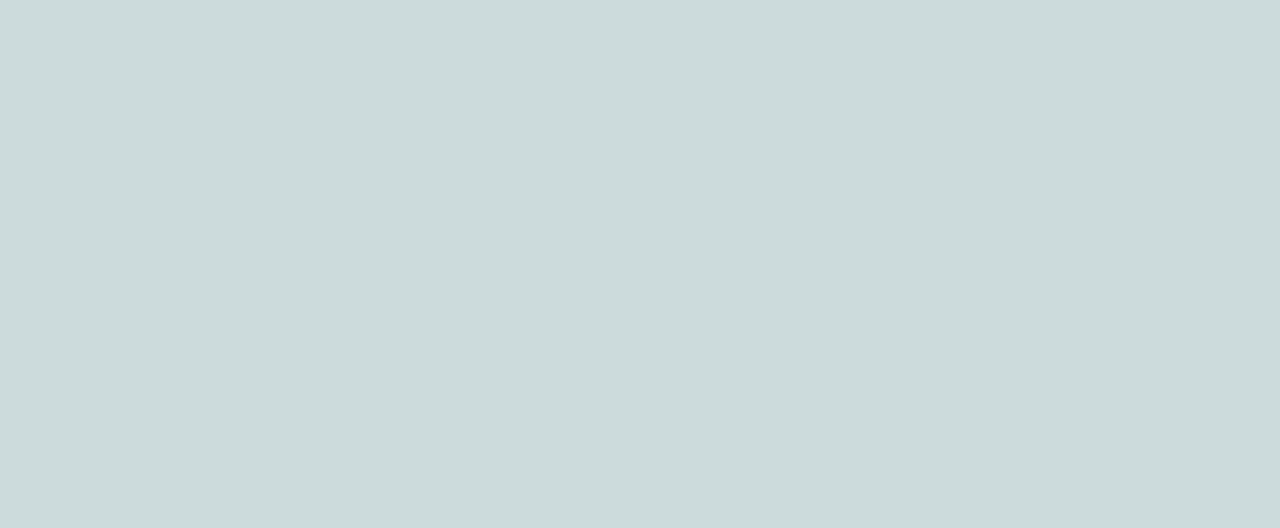
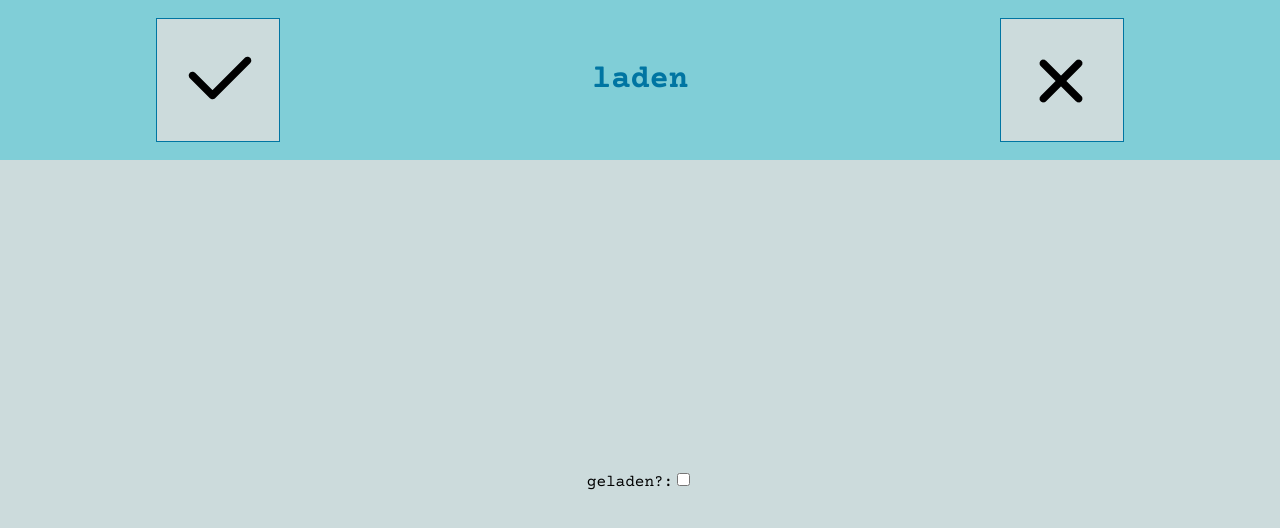
Before and after one commit to MRensen/transport-app-frontend, a React (Create React App) app: page /driver/laden in a window 1280 px wide. Shown: the top 528 px of the page. Built offline with nearby package versions, Linux system fonts and the light colour scheme.

Commit message:
added laden/lossen pages

```diff
--- a/src/App.js
+++ b/src/App.js
@@ -10,6 +10,8 @@ import DriverAccount from "./pages/DriverPages/DriverAccount/DriverAccount";
 import DriverPlanning from "./pages/DriverPages/DriverPlanning/DriverPlanning";
 import StopRoute from "./pages/DriverPages/StopRoute/StopRoute";
 import StartRoute from "./pages/DriverPages/StartRoute/StartRoute";
+import Lossen from "./pages/DriverPages/Lossen/Lossen";
+import Laden from "./pages/DriverPages/Laden/Laden";
 
 
 function App() {
@@ -33,6 +35,12 @@ function App() {
             <PrivateRoute path="/driver/planning" role="driver">
                 <DriverPlanning/>
             </PrivateRoute>
+            <PrivateRoute path="/driver/lossen" role="driver">
+                <Lossen/>
+            </PrivateRoute>
+            <PrivateRoute path="/driver/laden" role="driver">
+                <Laden/>
+            </PrivateRoute>
             {/*{(loggedIn && (name === "driver")) &&*/}
             {/*<Route path="/driver/home">*/}
             {/*    <DriverHome/>*/}
--- a/src/components/OrderContainer/OrderContainer.js
+++ b/src/components/OrderContainer/OrderContainer.js
@@ -1,8 +1,10 @@
 import styles from "./OrderContainer.module.css";
 import axios from "axios";
 import {useEffect, useState} from "react";
+import {useHistory} from "react-router-dom";
 
 export default function OrderContainer({endpoint}) {
+    const history = useHistory();
     const [orderData, setOrderData] = useState({"id":3001,"type":null,"orderStatus":null,"isPickup":null,"description":null,"creator":{"id":1001},"route":{"id":5001},"pallets":[{"height":100,"width":120,"length":80,"weight":0,"load":"things","type":"EURO"}],"loadingStreet":"edisonstraat","loadingHouseNumber":"39","loadingPostal":"7002xs","loadingName":"Brutra","loadingCity":"Doetinchem","loadingDate":null,"deliveryStreet":"zuivelweg","deliveryHouseNumber":"55","deliveryPostal":"8004dv","deliveryName":"jansen","deliveryCity":"almere","deliveryDate":null});
     useEffect(() => {
         async function getRouteData() {
@@ -18,9 +20,20 @@ export default function OrderContainer({endpoint}) {
         getRouteData();
     }, [])
 
+    function redirectFunction(){
+        if(orderData.isPickup){
+            history.push("/driver/laden");
+        } else {
+            history.push("/driver/lossen");
+        }
+    }
+
     return (
         <article className={styles.article}>
-            <button type="button" className={styles.button}>start</button>
+            <button type="button"
+                    className={styles.button}
+                    onClick={redirectFunction}
+            >start</button>
             <main className={styles.main}>
                 <p>lossen: {orderData.deliveryName} <br/>
                 {orderData.deliveryPostal + " " + orderData.deliveryCity}<br/>
--- /dev/null
+++ b/src/pages/DriverPages/Laden/Laden.js
@@ -0,0 +1,82 @@
+import {HeaderAcceptDecline} from "../../../components/Header/Header";
+import styles from "./Laden.module.css";
+import {useForm} from "react-hook-form";
+import {useHistory} from "react-router-dom";
+export default function Laden(){
+    const history = useHistory();
+    const {register, handleSubmit, watch, getValues} = useForm();
+    const watchGeladen = watch("geladen");
+    const watchEmbalageGeladen = watch("embalage-geladen");
+    const watchEmbalageGelost = watch("embalage-gelost");
+
+    function acceptFunction() {
+        console.log("needs to communicate to backend OrderStatus=LOADED(ofzoiets)");
+        history.push("/driver/home")
+    }
+
+    function declineFunction() {
+        console.log("decline");
+        history.push("/driver/home")
+    }
+
+    return (
+        <>
+            <HeaderAcceptDecline
+                titleName="laden"
+                acceptFunction={() => {
+                    handleSubmit(acceptFunction)();
+                    console.log("accept");
+                }}
+                declineFunction={declineFunction}
+            />
+            <form className={styles.form} onSubmit={handleSubmit(acceptFunction)}>
+                <label htmlFor="geladen" className={styles.label}>geladen?:
+                    <input type="checkbox"
+                           id="geladen"
+                           className={styles.checkbox}
+                           {...register("geladen")}
+                    />
+                </label>
+                {watchGeladen &&
+                <label htmlFor="embalage-gelost" className={styles.label}>embalage gelost?:
+                    <input type="checkbox"
+                           id="embalage-gelost"
+                           className={styles.checkbox}
+                           {...register("embalage-gelost")}
+                    />
+                </label>
+                }
+                {watchEmbalageGelost &&
+                <label htmlFor="aantal-gelost" className={styles.label}>aantal:
+                    <input type="number"
+                           id="aantal-gelost"
+                           min={0}
+                           className={styles.number}
+                           {...register("aantal-gelost")}
+                    />
+                </label>
+                }
+                {watchGeladen &&
+                <label htmlFor="embalage-geladen" className={styles.label}>embalage geladen?:
+                    <input type="checkbox"
+                           id="embalage-geladen"
+                           className={styles.checkbox}
+                           {...register("embalage-geladen")}
+                    />
+                </label>
+                }
+                {watchEmbalageGeladen &&
+                <label htmlFor="aantal-geladen" className={styles.label}>aantal:
+                    <input type="number"
+                           id="aantal-geladen"
+                           min={0}
+                           className={styles.number}
+                           {...register("aantal-geladen")}
+                    />
+                </label>
+                }
+
+            </form>
+        </>
+    )
+}
--- /dev/null
+++ b/src/pages/DriverPages/Laden/Laden.module.css
@@ -0,0 +1,11 @@
+.select{
+    max-width: 350px;
+}
+
+.form{
+    height: 80vh;
+    display: flex;
+    flex-direction: column;
+    justify-content: center;
+    align-items: center;
+}
--- /dev/null
+++ b/src/pages/DriverPages/Lossen/Lossen.js
@@ -0,0 +1,85 @@
+import styles from "./Lossen.module.css";
+import {HeaderAcceptDecline} from "../../../components/Header/Header";
+import LabeledInput from "../../../components/LabeledInput/LabeledInput";
+import {useForm} from "react-hook-form";
+import {useState} from "react";
+import {Redirect, useHistory} from "react-router-dom";
+
+export default function Lossen() {
+    const history = useHistory();
+    const {register, handleSubmit, watch, getValues} = useForm();
+    const watchGelost = watch("gelost");
+    const watchEmbalageGeladen = watch("embalage-geladen");
+    const watchEmbalageGelost = watch("embalage-gelost");
+
+    function acceptFunction() {
+        console.log("needs to communicate to backend OrderStatus=DELIVERED");
+        history.push("/driver/home")
+    }
+
+    function declineFunction() {
+        console.log("decline");
+        history.push("/driver/home")
+    }
+
+    return (
+        <>
+            <HeaderAcceptDecline
+                titleName="lossen"
+                acceptFunction={() => {
+                    handleSubmit(acceptFunction)();
+                    console.log("accept");
+                }}
+                declineFunction={declineFunction}
+            />
+            <form className={styles.form} onSubmit={handleSubmit(acceptFunction)}>
+                <label htmlFor="gelost" className={styles.label}>gelost?:
+                    <input type="checkbox"
+                           id="gelost"
+                           className={styles.checkbox}
+                           {...register("gelost")}
+                    />
+                </label>
+                {watchGelost &&
+                <label htmlFor="embalage-geladen" className={styles.label}>embalage geladen?:
+                    <input type="checkbox"
+                           id="embalage-geladen"
+                           className={styles.checkbox}
+                           {...register("embalage-geladen")}
+                    />
+                </label>
+                }
+                {watchEmbalageGeladen &&
+                <label htmlFor="aantal-geladen" className={styles.label}>aantal:
+                    <input type="number"
+                           id="aantal-geladen"
+                           min={0}
+                           className={styles.number}
+                           {...register("aantal-geladen")}
+                    />
+                </label>
+                }
+                {watchGelost &&
+                <label htmlFor="embalage-gelost" className={styles.label}>embalage gelost?:
+                    <input type="checkbox"
+                           id="embalage-gelost"
+                           className={styles.checkbox}
+                           {...register("embalage-gelost")}
+                    />
+                </label>
+                }
+                {watchEmbalageGelost &&
+                <label htmlFor="aantal-gelost" className={styles.label}>aantal:
+                    <input type="number"
+                           id="aantal-gelost"
+                           min={0}
+                           className={styles.number}
+                           {...register("aantal-gelost")}
+                    />
+                </label>
+                }
+
+            </form>
+        </>
+    )
+}
--- /dev/null
+++ b/src/pages/DriverPages/Lossen/Lossen.module.css
@@ -0,0 +1,11 @@
+.select{
+    max-width: 350px;
+}
+
+.form{
+    height: 80vh;
+    display: flex;
+    flex-direction: column;
+    justify-content: center;
+    align-items: center;
+}
--- a/src/pages/DriverPages/StopRoute/StopRoute.js
+++ b/src/pages/DriverPages/StopRoute/StopRoute.js
@@ -6,7 +6,7 @@ import {RouteContext} from "../../../components/Context/RouteContextProvider";
 
 export default function StopRoute() {
     const history = useHistory();
-    const {unregisterroute} = useContext(RouteContext);
+    const {unregisterRoute} = useContext(RouteContext);
     return (
         <>
             <HeaderAcceptDecline
@@ -15,7 +15,7 @@ export default function StopRoute() {
                     history.push("/driver/home")
                 }}
                 acceptFunction={() => {
-                    unregisterroute();
+                    unregisterRoute();
                     history.push("/driver/home")
                 }}
             />
```
Also changed, not shown: src/components/ModalPassword/ModalPassword.js (added), src/components/ModalPassword/ModalPassword.module.css (added).
